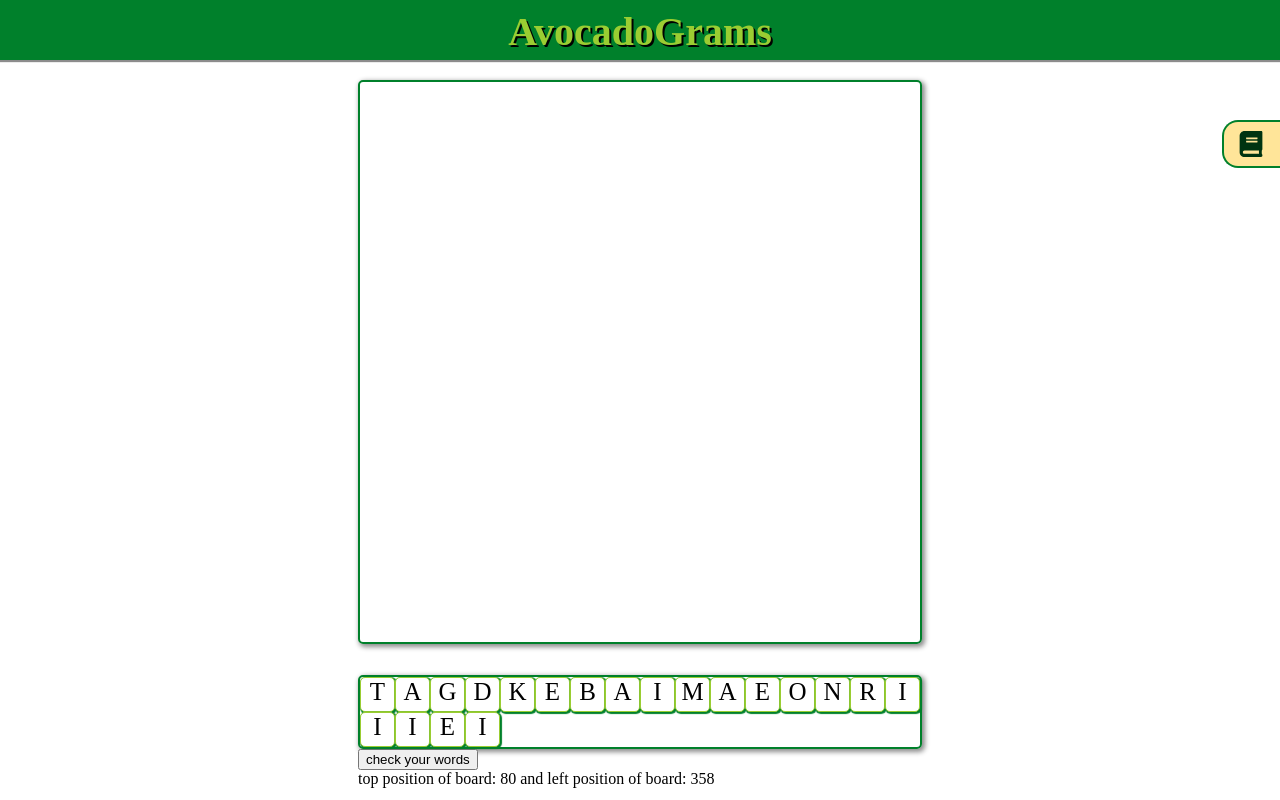
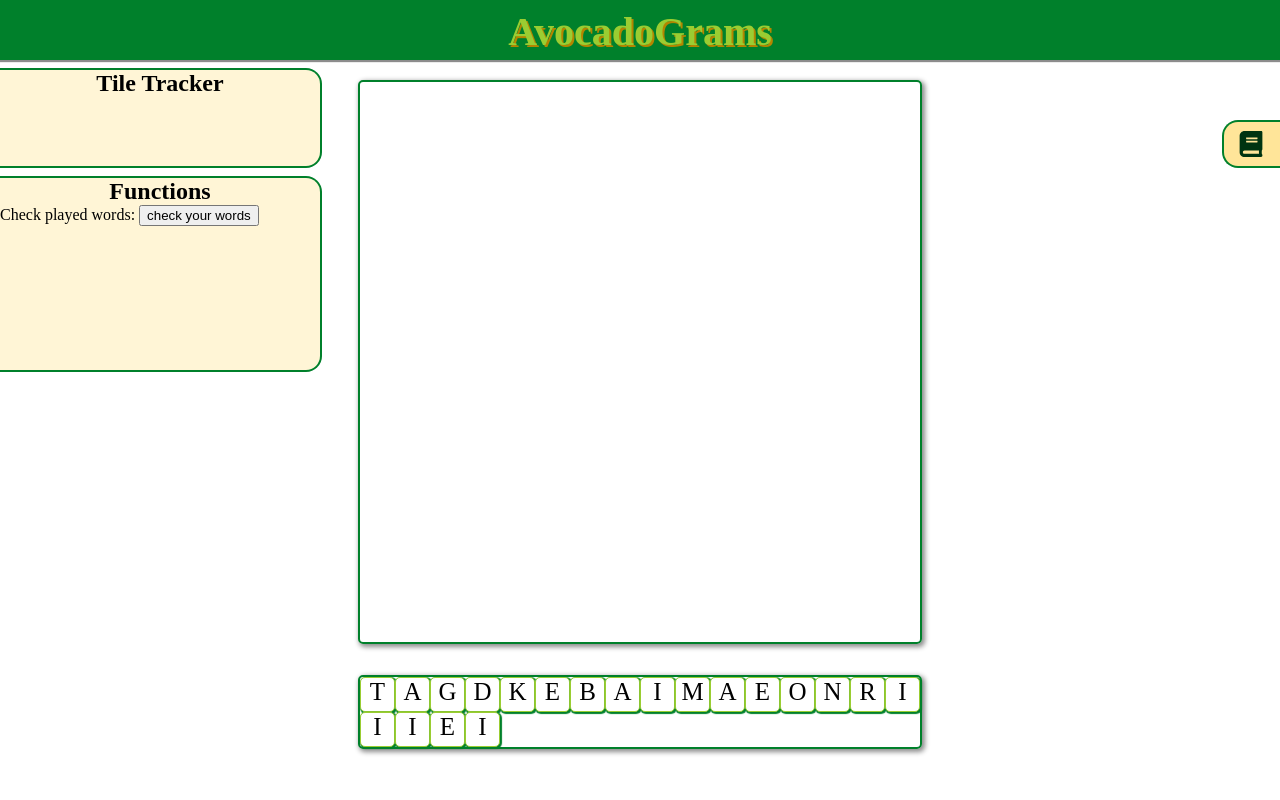
Before and after one commit to avocadograms/avocadograms, a React app: page / in a window 1280 px wide. Built offline with nearby package versions, Linux system fonts and the light colour scheme.

Commit message:
added two components to the left for tracking played tiles and functions

```diff
--- a/client/components/CheckWords.jsx
+++ b/client/components/CheckWords.jsx
@@ -1,6 +1,6 @@
 import React, { useState, useEffect } from 'react';
 
-function CheckWords() {
+function CheckWords({ setWordsArray }) {
   const [boardPosition, setBoardPosition] = useState([]);
   const [boardDimensions, setBoardDimensions] = useState([]);
 
@@ -121,8 +121,7 @@ function CheckWords() {
         }
       }
     }
-    console.log(words);
-    return words;
+    setWordsArray(words);
   };
 
   const numIslands = grid => {
@@ -148,14 +147,9 @@ function CheckWords() {
   };
 
   return (
-    <div id='checkWords'>
-      <button type='button' onClick={wordsOnBoard}>
-        check your words
-      </button>
-      <div>
-        {`top position of board: ${boardPosition[0]} and left position of board: ${boardPosition[1]}`}
-      </div>
-    </div>
+    <button type='button' onClick={wordsOnBoard}>
+      check your words
+    </button>
   );
 }
 
--- /dev/null
+++ b/client/components/GameplayFunctions.jsx
@@ -0,0 +1,15 @@
+import React from 'react';
+import CheckWords from '../components/CheckWords.jsx';
+
+function GameplayFunction({ setWordsArray }) {
+  return (
+    <div id='gameplayFunctions'>
+      <div>
+        <h3> Functions </h3>
+        Check played words: <CheckWords setWordsArray={setWordsArray} />
+      </div>
+    </div>
+  );
+}
+
+export default GameplayFunction;
--- /dev/null
+++ b/client/components/TilesTracker.jsx
@@ -0,0 +1,11 @@
+import React from 'react';
+
+function TilesTracker() {
+  return (
+    <div id='tileTracker'>
+      <h3> Tile Tracker </h3>
+    </div>
+  );
+}
+
+export default TilesTracker;
--- a/client/containers/GameContainer.jsx
+++ b/client/containers/GameContainer.jsx
@@ -1,14 +1,37 @@
-import React from 'react';
+import React, { useState, useEffect } from 'react';
+import TilesTracker from '../components/TilesTracker.jsx';
+import GameplayFunctions from '../components/GameplayFunctions.jsx';
 import Board from '../components/Board.jsx';
 import TilesContainer from './TilesContainer.jsx';
-import CheckWords from '../components/CheckWords.jsx';
+import letterList, { letterFrequencies } from '../constants/letterPool';
 
-function GameContainer() {
+function GameContainer({ setWordsArray }) {
+  const [letters, setLetters] = useState([]);
+  const [letterPool, setLetterPool] = useState(letterFrequencies);
+
+  useEffect(() => {
+    let randomLetters = [];
+    while (randomLetters.length < 20) {
+      let randomNum = Math.floor(Math.random() * (letterList.length - 1));
+      const letter = letterList[randomNum];
+      if (letterPool[letter] !== 0) {
+        randomLetters.push(letter);
+        const obj = {};
+        obj[letter] = letterPool[letter] - 1;
+        setLetterPool({ ...letterPool, ...obj });
+      }
+    }
+    setLetters(randomLetters);
+  }, []);
+
   return (
     <div id='gameContainer'>
+      <div>
+        <TilesTracker />
+        <GameplayFunctions setWordsArray={setWordsArray} />
+      </div>
       <Board />
-      <TilesContainer />
-      <CheckWords />
+      <TilesContainer letters={letters} />
     </div>
   );
 }
--- a/client/containers/MainContainer.jsx
+++ b/client/containers/MainContainer.jsx
@@ -1,16 +1,22 @@
-import React from 'react';
+import React, { useState, useEffect } from 'react';
 import Navbar from '../components/Navbar.jsx';
 import GameContainer from './GameContainer.jsx';
 import Dictionary from '../components/Dictionary.jsx';
 
 function MainContainer() {
-	return (
-		<div id="mainContainer">
-			<Navbar />
-			<GameContainer />
-			<Dictionary />
-		</div>
-	);
+  const [wordsArray, setWordsArray] = useState([]);
+
+  useEffect(() => {
+    console.log('wordsArr in MainContainer: ', wordsArray);
+  }, [wordsArray]);
+
+  return (
+    <div id='mainContainer'>
+      <Navbar />
+      <GameContainer setWordsArray={setWordsArray} />
+      <Dictionary wordsArray={wordsArray} />
+    </div>
+  );
 }
 
 export default MainContainer;
--- a/client/containers/TilesContainer.jsx
+++ b/client/containers/TilesContainer.jsx
@@ -1,26 +1,7 @@
-import React, { useState, useEffect } from 'react';
+import React from 'react';
 import Tiles from '../components/Tiles.jsx';
-import letterList, { letterFrequencies } from '../constants/letterPool';
 
-function TilesContainer() {
-  const [letters, setLetters] = useState([]);
-  const [letterPool, setLetterPool] = useState(letterFrequencies);
-
-  useEffect(() => {
-    let randomLetters = [];
-    while (randomLetters.length < 20) {
-      let randomNum = Math.floor(Math.random() * (letterList.length - 1));
-      const letter = letterList[randomNum];
-      if (letterPool[letter] !== 0) {
-        randomLetters.push(letter);
-        const obj = {};
-        obj[letter] = letterPool[letter] - 1;
-        setLetterPool({ ...letterPool, ...obj });
-      }
-    }
-    setLetters(randomLetters);
-  }, []);
-
+function TilesContainer({ letters }) {
   const tiles = letters.map((letter, i) => <Tiles letter={letter} key={`${letters}${i}`} />);
   return <div id='tilesContainer'> {tiles} </div>;
 }
--- a/client/stylesheets/styles.scss
+++ b/client/stylesheets/styles.scss
@@ -71,12 +71,12 @@ input {
   text-align: center;
   padding-top: 0.2em;
   color: yellowgreen;
-  text-shadow: 2px 2px black;
+  text-shadow: 2px 2px darken($color: #ffe599, $amount: 45%);
 }
 
 #gameContainer {
   display: grid;
-  grid-template-columns: auto 564px auto;
+  grid-template-columns: 1fr 564px 1fr;
 }
 
 #board {
@@ -113,10 +113,6 @@ input {
 
 .tiles:hover {
   cursor: pointer;
-}
-
-#checkWords {
-  grid-column: 2/3;
 }
 
 // ----------------------- Dictionary Tab ------------------------ //
@@ -247,3 +243,41 @@ input {
     }
   }
 }
+
+// ------------------------ Tile Tracker ------------------------------ //
+#tileTracker {
+  margin-top: 0.5em;
+  background-color: lighten($color: #ffe599, $amount: 12%);
+  height: 6em;
+  width: 20em;
+  border: 2px solid $dark-avocado-green;
+  border-left: none;
+  border-top-right-radius: 1em;
+  border-bottom-right-radius: 1em;
+
+  h3 {
+    padding: 0;
+    margin: 0;
+    font-size: 1.5em;
+    text-align: center;
+  }
+}
+
+// ------------------------ Gameplay Function ------------------------------ //
+#gameplayFunctions {
+  margin-top: 0.5em;
+  background-color: lighten($color: #ffe599, $amount: 12%);
+  height: 12em;
+  width: 20em;
+  border: 2px solid $dark-avocado-green;
+  border-left: none;
+  border-top-right-radius: 1em;
+  border-bottom-right-radius: 1em;
+
+  h3 {
+    padding: 0;
+    margin: 0;
+    font-size: 1.5em;
+    text-align: center;
+  }
+}
```
